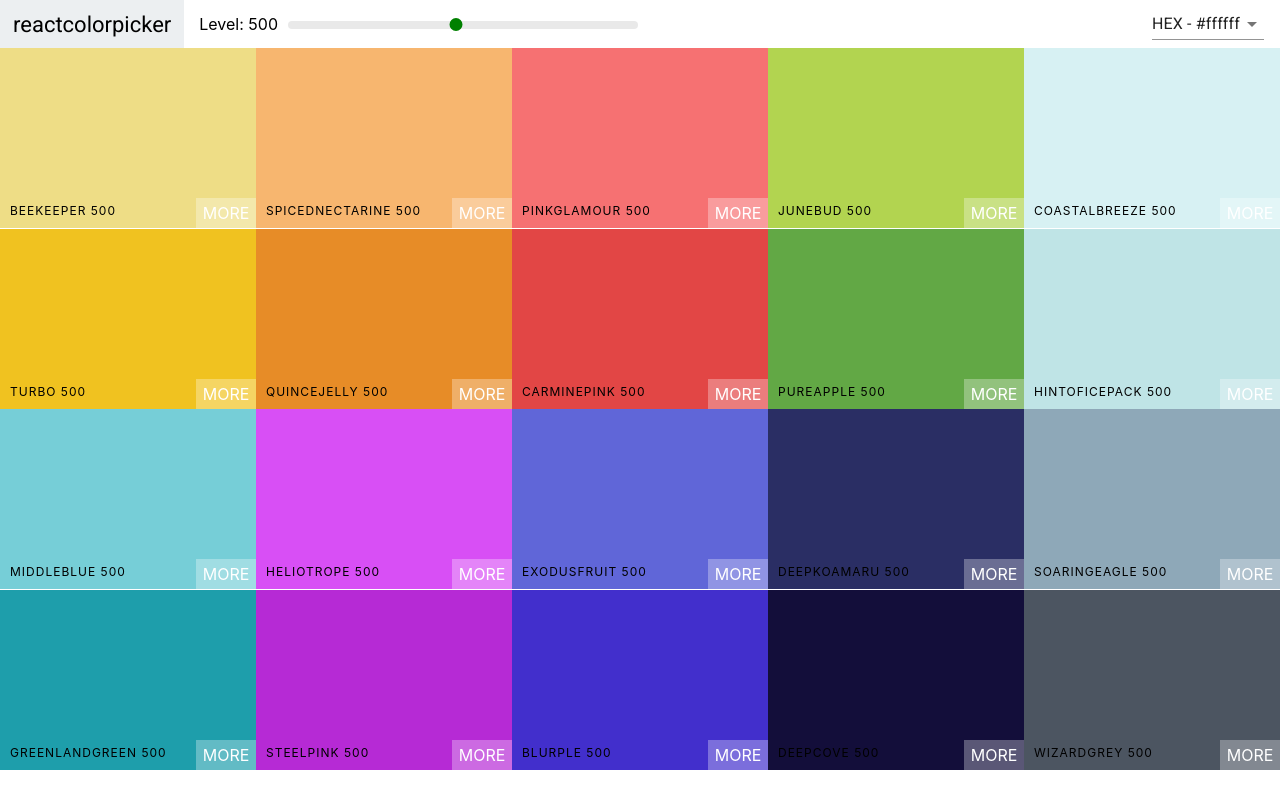
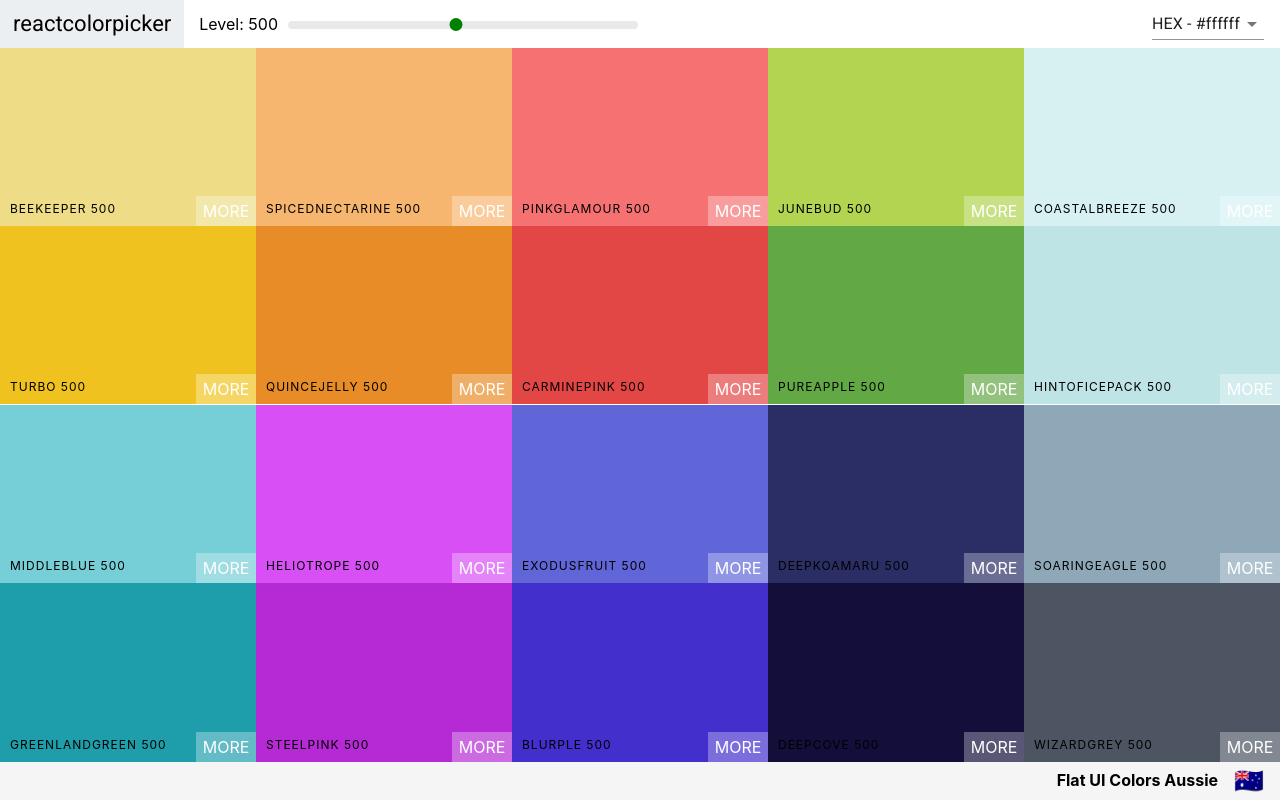
Before and after one commit to Maneedhar/React-Colors-App, a React (Create React App) app: page / in a window 1280 px wide. Built offline with nearby package versions, Linux system fonts and the light colour scheme.

Commit message:
Add Palette Footer

```diff
--- a/src/Palette.css
+++ b/src/Palette.css
@@ -1,7 +1,23 @@
 .Palette {
 	height: 100vh;
+	display: flex;
+	flex-direction: column;
 }
 
 .Palette-colors {
 	height: 90%;
 }
+
+.Palette-footer {
+	background-color: whitesmoke;
+	height: 5vh;
+	display: flex;
+	justify-content: flex-end;
+	align-items: center;
+	font-weight: bold;
+}
+
+.emoji {
+	font-size: 1.5rem;
+	margin: 1rem;
+}
--- a/src/Palette.js
+++ b/src/Palette.js
@@ -17,14 +17,19 @@
 		this.setState({ format: value });
 	}
 	render() {
-		const { colors } = this.props.palette;
+		const { colors, paletteName, emoji } = this.props.palette;
 		const { level, format } = this.state;
-		const colorBoxes = colors[level].map((color) => <ColorBox background={color[format]} name={color.name} />);
+		const colorBoxes = colors[level].map((color) => (
+			<ColorBox background={color[format]} name={color.name} key={color.id} />
+		));
 		return (
 			<div className="Palette">
 				<Navbar level={level} changeLevel={this.changeLevel} handleChange={this.changeFormat} />
 				<div className="Palette-colors">{colorBoxes}</div>
-				{/* footer */}
+				<footer className="Palette-footer">
+					{paletteName}
+					<span className="emoji">{emoji}</span>
+				</footer>
 			</div>
 		);
 	}
```
